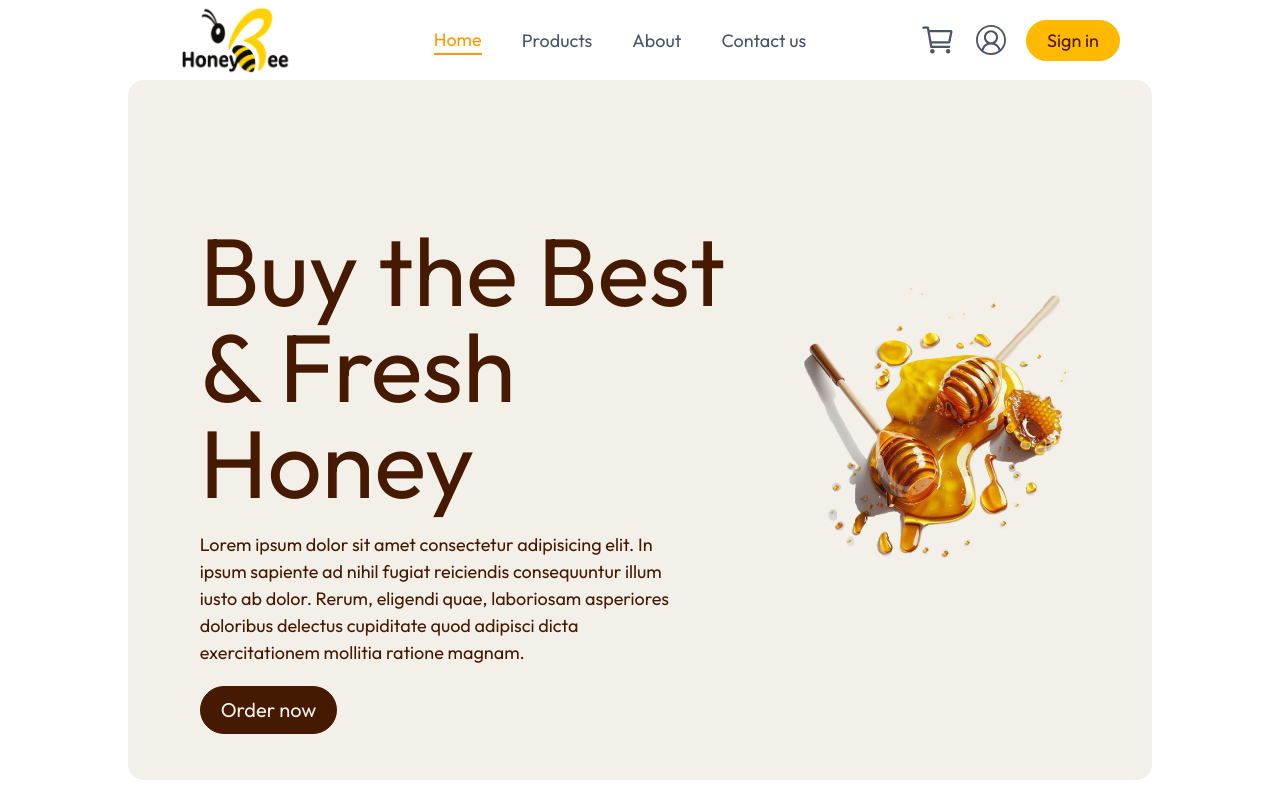
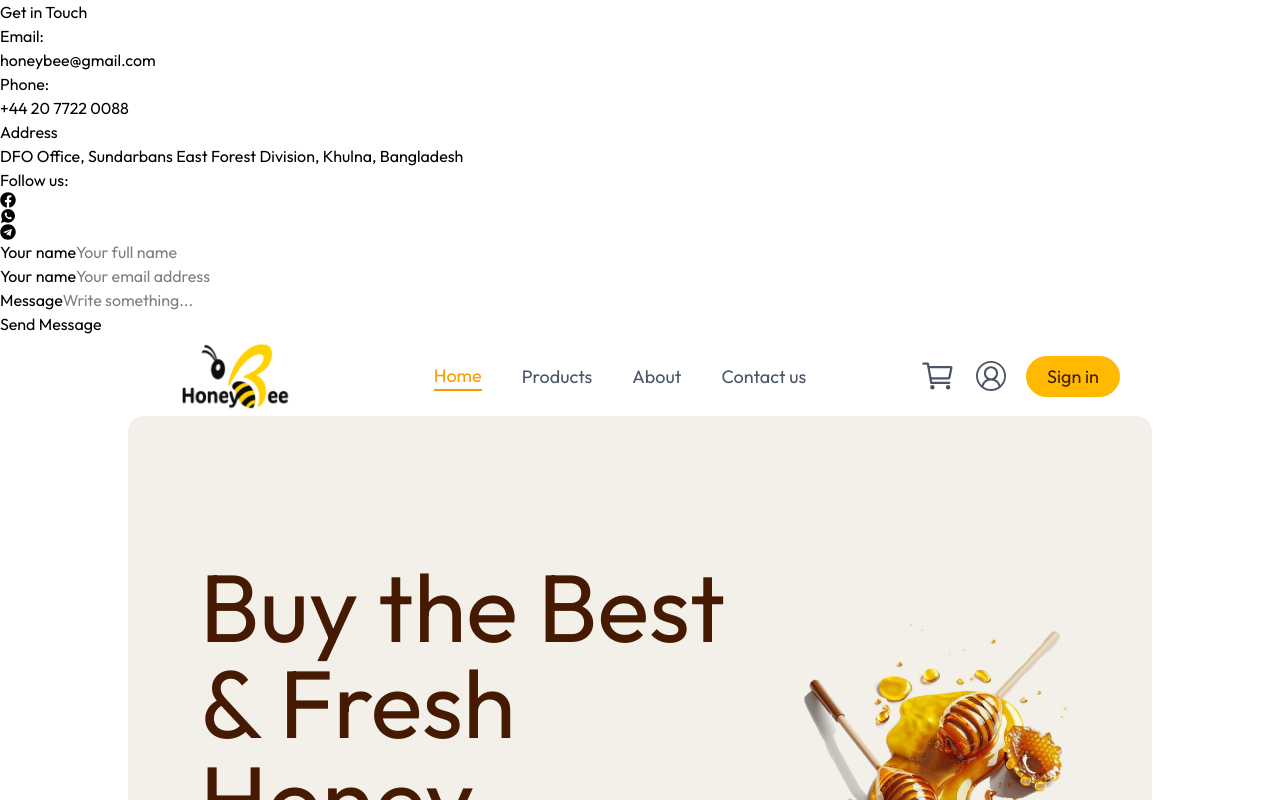
Before and after one commit to NusfaJahan61/Honey-Bee, a React (Vite) app: page / in a window 1280 px wide. Shown: the top 800 px of the page. Built offline with nearby package versions, Linux system fonts and the light colour scheme.

Commit message:
ContactPage primary

```diff
--- a/src/App.jsx
+++ b/src/App.jsx
@@ -4,19 +4,25 @@ import Navbar from './components/Navbar/Navbar'
 import Home from './pages/HomePage/Home'
 import Login from './pages/LoginPage/Login'
 import Cart from './pages/CartPage/Cart'
+import Contact from './pages/ContactPage/Contact'
 
 function App() {
 
   const [showLogin, setShowLogin] = useState(false)
   const [showCart, setShowCart] = useState(false)
+  const [showContact, setShowContact] = useState(true)
 
   return (
     <>
       {showLogin === true
         ? <Login setShowLogin={setShowLogin} />
-        : <></>}
+        : <></>
+      }{showContact === true
+        ? <Contact setShowContact={setShowContact} />
+        : <></>
+      }
       <div className="w-[80%] m-auto">
-        <Navbar setShowLogin={setShowLogin} setShowCart={setShowCart} />
+        <Navbar setShowLogin={setShowLogin} setShowCart={setShowCart} setShowContact={setShowContact} />
         {showCart === true
           ? <Cart setShowCart={setShowCart} />
           : <Home />}
--- /dev/null
+++ b/src/pages/ContactPage/Contact.jsx
@@ -0,0 +1,52 @@
+import { FaFacebook } from "react-icons/fa";
+import { IoLogoWhatsapp } from "react-icons/io";
+import { FaTelegram } from "react-icons/fa";
+
+const Contact = () => {
+  return (
+    <div>
+      <div className="">
+        <h1>Get in Touch</h1>
+        <div className="flex flex-col">
+          <p>Email:</p>
+          <h1>honeybee@gmail.com</h1>
+        </div>
+        <div className="flex flex-col">
+          <p>Phone:</p>
+          <h1>+44 20 7722 0088</h1>
+        </div>
+        <div className="flex flex-col">
+          <p>Address</p>
+          <h1>DFO Office, Sundarbans East Forest Division, Khulna, Bangladesh</h1>
+        </div>
+        <div className="flex flex-col">
+          <p>Follow us:</p>
+          <div>
+            <FaFacebook />
+            <IoLogoWhatsapp />
+            <FaTelegram />
+          </div>
+        </div>
+      </div>
+      <div className="">
+        <div className="">
+          <div className="">
+            <label htmlFor="yourName">Your name</label>
+            <input type="text" id="yourName" placeholder="Your full name" />
+          </div>
+          <div className="">
+            <label htmlFor="yourEmail">Your name</label>
+            <input type="text" id="yourEmail" placeholder="Your email address" />
+          </div>
+        </div>
+        <div className="">
+          <label htmlFor="yourMsg">Message</label>
+          <input type="text" id="yourMsg" placeholder="Write something..." />
+        </div>
+        <button>Send Message</button>
+      </div>
+    </div>
+  )
+}
+
+export default Contact
```
